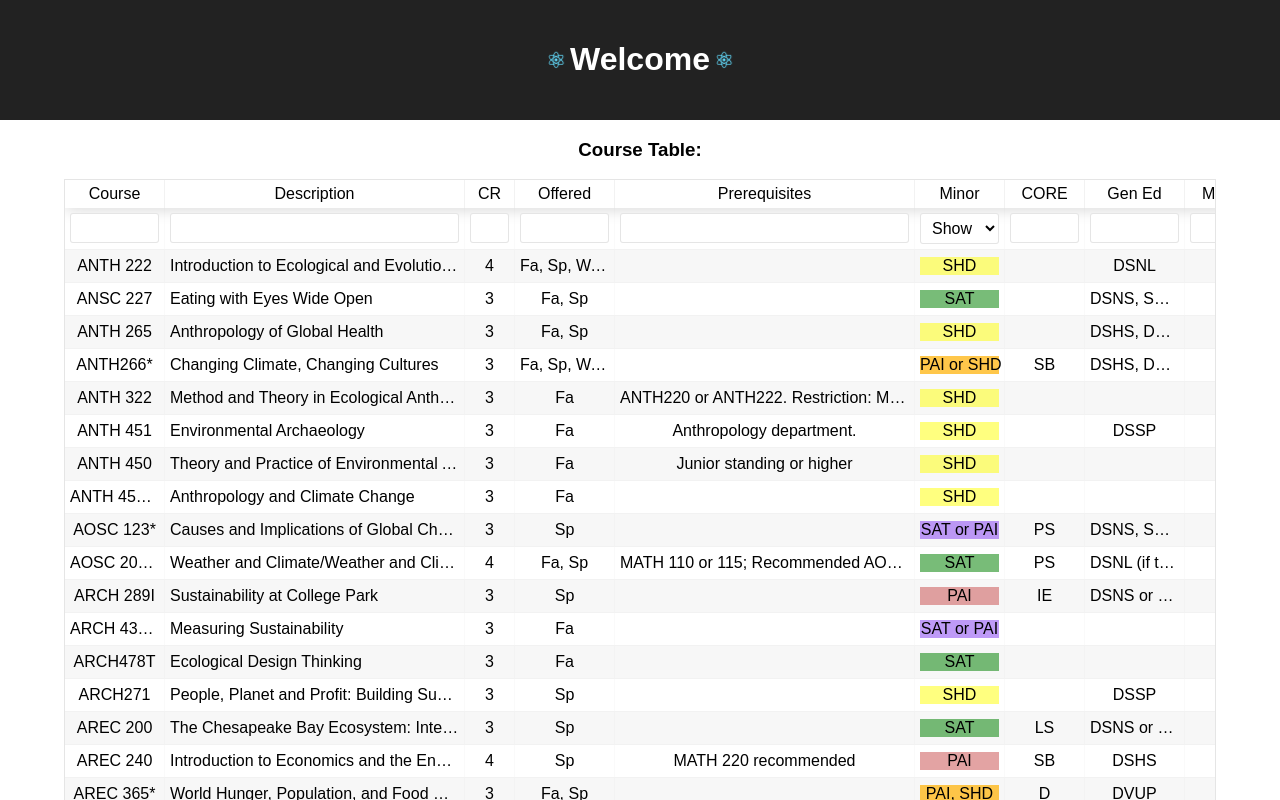
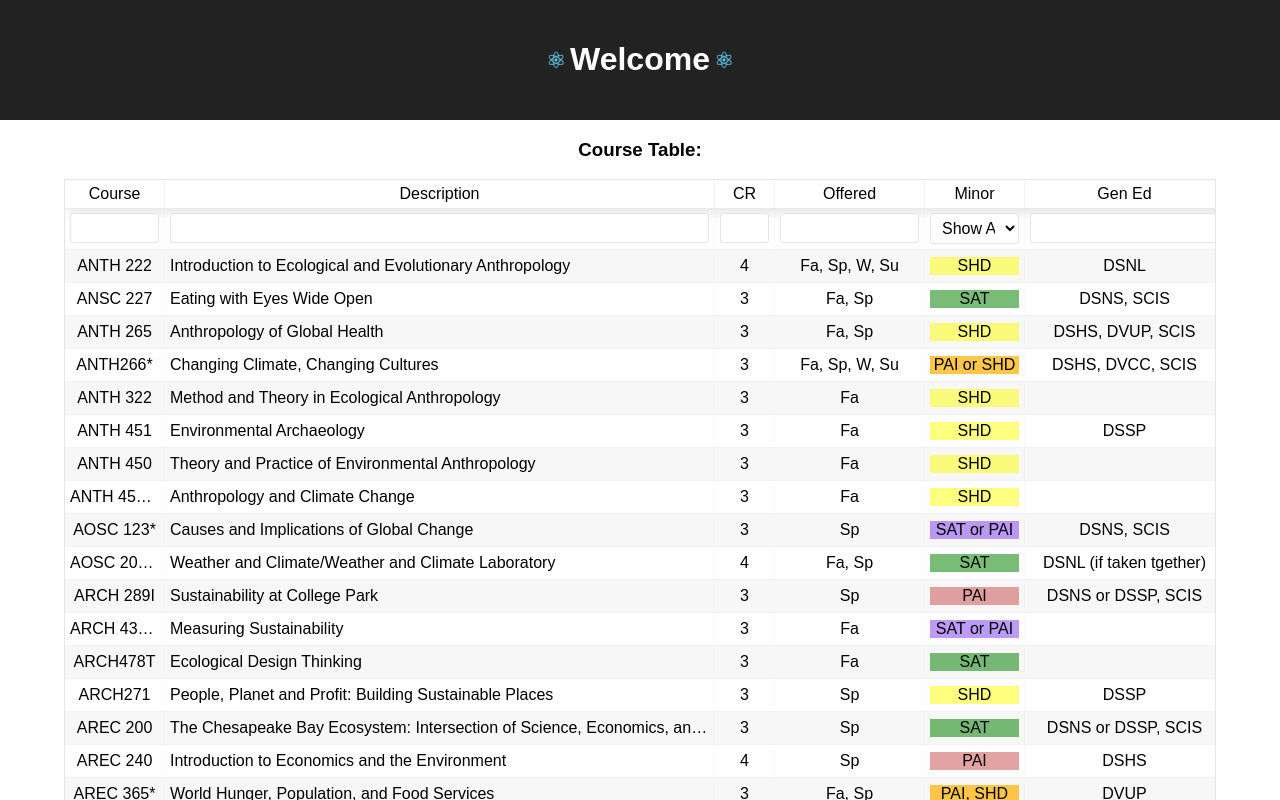
Before and after one commit to aronsonben/umd-sus-minor, a React (Create React App) app: page / in a window 1280 px wide. Shown: the top 800 px of the page. Built offline with nearby package versions, Linux system fonts and the light colour scheme.

Commit message:
updated 'Minor' column filter, edited table columns

```diff
--- a/src/App.js
+++ b/src/App.js
@@ -25,32 +25,28 @@ class App extends Component {
         const columns = [{
             Header: 'Course',
             accessor: 'Course',
-            maxWidth: 200,
+            maxWidth: 250,
             filterAll: true
         }, {
             Header: 'Description',
             accessor: 'Description',
-            width: 300,
+            width: 550,
             filterAll: true,
             style: {textAlign: 'left'}
         }, {
             Header: 'CR',
             accessor: 'CR',
-            width: 50,
+            width: 60,
             filterAll: true
         }, {
             Header: 'Offered',
             accessor: 'Offered',
-            filterAll: true
-        }, {
-            Header: 'Prerequisites',
-            accessor: 'Prerequisites',
-            width: 300,
+            width: 150,
             filterAll: true
         }, {
             Header: 'Minor',
             accessor: 'Minor',
-            width: 90,
+            width: 100,
             filterAll: true,
             Cell: row => {
                 let minor = row.original.Minor;
@@ -62,25 +58,29 @@ class App extends Component {
                     </div>
                 );
             },
+            filterMethod: (filter, rows, column) => {
+                if(filter.value === "all") {
+                    console.log(filter.value);
+                    return rows;
+                } else {
+                    return matchSorter(rows, filter.value, {keys: [column.Header]});
+                }
+            },
             Filter: ({ filter, onChange }) =>
                 <select
                     onChange={event => onChange(event.target.value)}
                     style={{width: "100%"}}
-                    value={filter ? filter.value : "all"}
+                    value={filter ? filter.value : true}
                 >
-                    <option value="ALL">Show All</option>
+                    <option value="all">Show All</option>
                     <option value="SAT">SAT</option>
                     <option value="SHD">SHD</option>
                     <option value="PAI">PAI</option>
                 </select>
         }, {
-            Header: 'CORE',
-            accessor: 'CORE',
-            width: 80,
-            filterAll: true
-        }, {
             Header: 'Gen Ed',
             accessor: 'Gen Ed',
+            width: 200,
             filterAll: true
         }, {
             Header: 'Major',
@@ -89,7 +89,21 @@ class App extends Component {
             filterAll: true
         }, {
             Header: 'Expand',
-            expander: true
+            expander: true,
+            width: 70,
+            Expander: ({ isExpanded, ...rest }) =>
+                <div>
+                    {isExpanded
+                        ? <span>&#x2299;</span>
+                        : <span>&#x2295;</span>}
+                </div>,
+            style: {
+                cursor: "pointer",
+                fontSize: 25,
+                padding: "0",
+                textAlign: "center",
+                userSelect: "none"
+            }
         }];
         return (
             <div className="App">
@@ -118,6 +132,7 @@ class App extends Component {
                                         <p><b>Description: </b>{data.Description}</p>
                                         <p><b>Prerequisites: </b>{data['Prerequisites']}</p>
                                         <p><b>Gen Ed: </b>{data['Gen Ed']}</p>
+                                        <p><b>CORE: </b>{data['CORE']}</p>
                                     </div>
                                 )
                             }}
```
Also changed, not shown: 1 other file (tests, documents, lock files or other folders).
